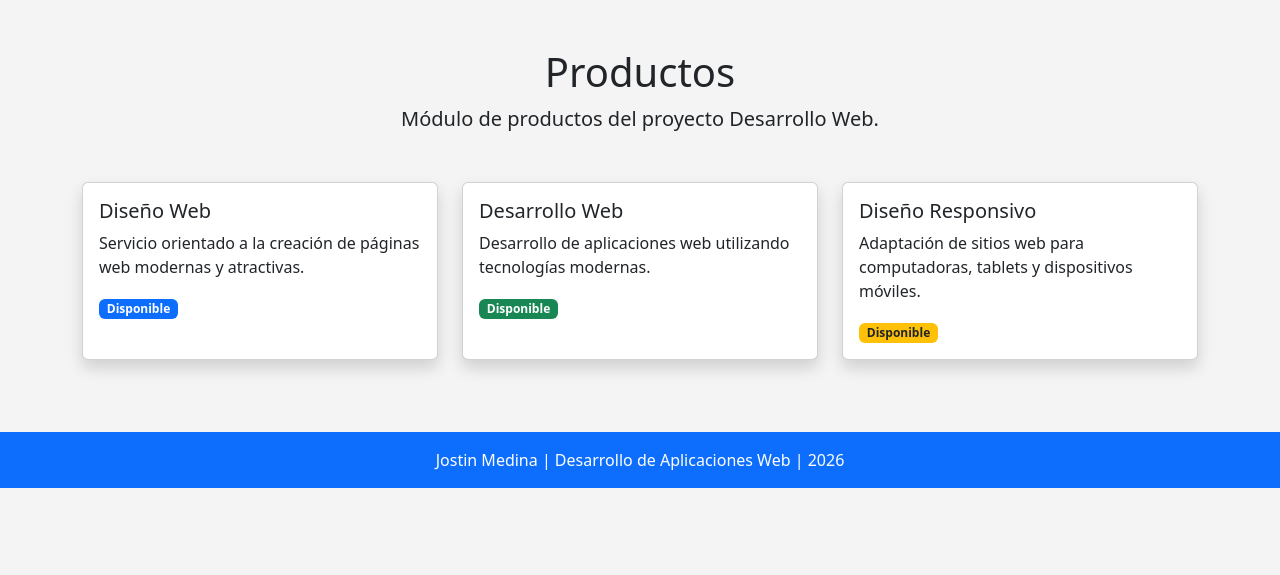
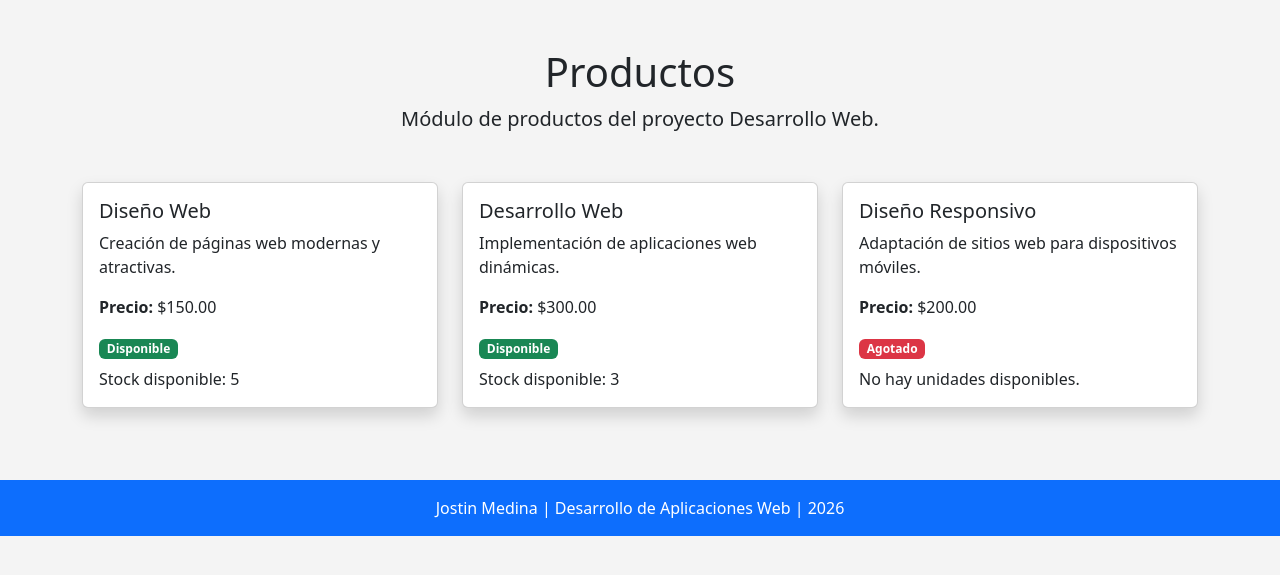
Before and after one commit to JOSTIN17/Proyecto-Desarrollo-Web, a Flask app: page /productos in a window 1280 px wide. Shown: the part 56-631 px from the top of the page. Run offline with Flask 3, Linux system fonts and the light colour scheme.

Commit message:
Convertir productos en contenido dinámico con Jinja2
Updated the product display section to dynamically render product information including name, description, price, and stock status.

```diff
--- a/templates/productos.html
+++ b/templates/productos.html
@@ -17,50 +17,56 @@ Productos - Desarrollo Web
 
     <div class="row">
 
+        {% for producto in productos %}
+
         <div class="col-md-4 mb-4">
+
             <div class="card shadow h-100">
+
                 <div class="card-body">
-                    <h5 class="card-title">Diseño Web</h5>
+
+                    <h5 class="card-title">
+                        {{ producto.nombre }}
+                    </h5>
+
                     <p class="card-text">
-                        Servicio orientado a la creación de páginas web
-                        modernas y atractivas.
+                        {{ producto.descripcion }}
                     </p>
-                    <span class="badge bg-primary">
-                        Disponible
-                    </span>
+
+                    <p class="card-text">
+                        <strong>Precio:</strong>
+                        ${{ "%.2f"|format(producto.precio) }}
+                    </p>
+
+                    {% if producto.stock > 0 %}
+
+                        <span class="badge bg-success">
+                            Disponible
+                        </span>
+
+                        <p class="mt-2 mb-0">
+                            Stock disponible: {{ producto.stock }}
+                        </p>
+
+                    {% else %}
+
+                        <span class="badge bg-danger">
+                            Agotado
+                        </span>
+
+                        <p class="mt-2 mb-0">
+                            No hay unidades disponibles.
+                        </p>
+
+                    {% endif %}
+
                 </div>
+
             </div>
+
         </div>
 
-        <div class="col-md-4 mb-4">
-            <div class="card shadow h-100">
-                <div class="card-body">
-                    <h5 class="card-title">Desarrollo Web</h5>
-                    <p class="card-text">
-                        Desarrollo de aplicaciones web utilizando
-                        tecnologías modernas.
-                    </p>
-                    <span class="badge bg-success">
-                        Disponible
-                    </span>
-                </div>
-            </div>
-        </div>
-
-        <div class="col-md-4 mb-4">
-            <div class="card shadow h-100">
-                <div class="card-body">
-                    <h5 class="card-title">Diseño Responsivo</h5>
-                    <p class="card-text">
-                        Adaptación de sitios web para computadoras,
-                        tablets y dispositivos móviles.
-                    </p>
-                    <span class="badge bg-warning text-dark">
-                        Disponible
-                    </span>
-                </div>
-            </div>
-        </div>
+        {% endfor %}
 
     </div>
 
```
